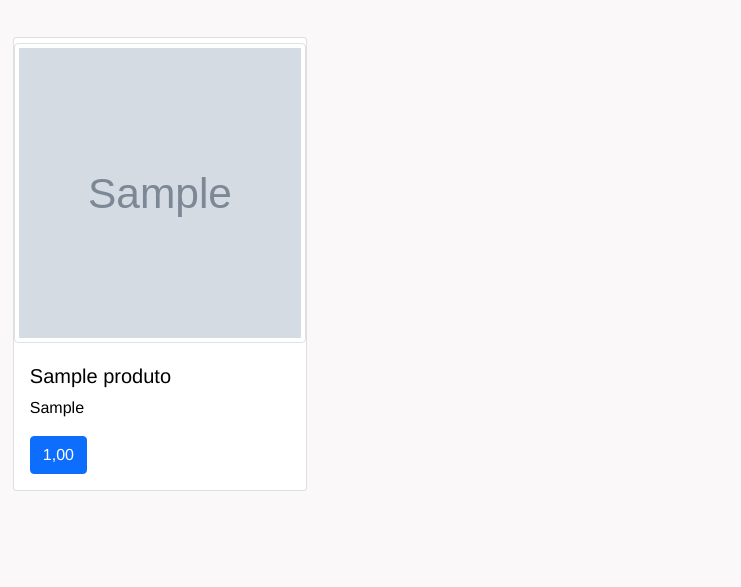
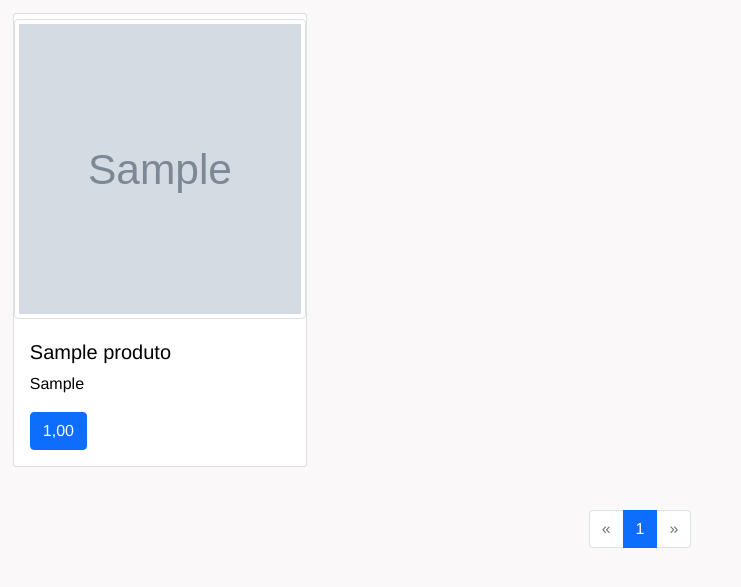
Before and after one commit to rylderoliveira/Django, a Django app: page / in a window 1280 px wide. Shown: the part 64-651 px from the top of the page, without its empty margins (0-741 px from the left). Run offline with Django 4.2, Linux system fonts and the light colour scheme; tables that the repository leaves empty hold one stand-in row (values such as "Sample post"); grey boxes marked "Sample" are stand-in pictures; some libraries are stand-ins or nearby versions.

Commit message:
Adicionando a paginação

```diff
--- a/ecommerce/static/styleIndex.css
+++ b/ecommerce/static/styleIndex.css
@@ -68,7 +68,6 @@ input[type="reset"] {
 
 table {
     background-color: rgb(250, 248, 248);
-    position: absolute;
     margin-left: 5%;
     margin-top: 1%;
     width: 90%;
--- a/loja/views.py
+++ b/loja/views.py
@@ -4,6 +4,7 @@ from loja.forms import ProductForm
 from .models import Produto
 from django.contrib.auth.models import User
 from django.contrib import messages
+from django.core.paginator import Paginator, EmptyPage, PageNotAnInteger
 
 
 # Create your views here.
@@ -11,8 +12,12 @@ def index(request):
 
     produtos = Produto.objects.order_by('nome').filter(publicado=True)
 
+    paginator = Paginator(produtos, 4)
+    page = request.GET.get('page')
+    produtos_por_pagina = paginator.get_page(page)
+
     listaProdutos = {
-        'lista': produtos
+        'lista': produtos_por_pagina
     }
 
     return render(request, 'loja/index.html', listaProdutos)
@@ -21,8 +26,12 @@ def lista(request):
 
     produtos = Produto.objects.order_by('nome').filter(cadastrado_por_id=request.user.id)
 
+    paginator = Paginator(produtos, 3)
+    page = request.GET.get('page')
+    produtos_por_pagina = paginator.get_page(page)
+
     listaProdutos = {
-        'lista': produtos
+        'lista': produtos_por_pagina
     }
 
     return render(request, 'loja/listaProdutos.html', listaProdutos)
--- a/templates/_head.html
+++ b/templates/_head.html
@@ -16,11 +16,11 @@
     <script src="https://cdn.jsdelivr.net/npm/bootstrap@5.1.3/dist/js/bootstrap.min.js" integrity="sha384-QJHtvGhmr9XOIpI6YVutG+2QOK9T+ZnN4kzFN1RtK3zEFEIsxhlmWl5/YESvpZ13" crossorigin="anonymous"></script>
 
     {% include 'partials/header.html' %}
-    <main>
 
-        {% block content %}
-        {% endblock %}
+    {% block content %}
 
-    </main>
+    {% endblock %}
+
+
 </body>
 </html>
--- a/templates/loja/index.html
+++ b/templates/loja/index.html
@@ -1,6 +1,5 @@
 {% extends '_head.html' %}
 {% block content %}
-  <br>
   {% include 'partials/alertas.html' %}
   <div style="display:flex; width: 100%; flex-wrap: wrap; padding-bottom: 20px">
     {% for produto in lista %}
@@ -14,4 +13,5 @@
       </div>
     {% endfor %}
   </div>
+  {% include 'partials/paginator.html' %}
 {% endblock %}
--- a/templates/loja/listaProdutos.html
+++ b/templates/loja/listaProdutos.html
@@ -1,6 +1,5 @@
 {% extends '_head.html' %}
 {% block content %}
-        <br>
         {% include 'partials/alertas.html' %}
         {% include 'partials/tabela.html' %}
 {% endblock %}
--- /dev/null
+++ b/templates/partials/paginator.html
@@ -0,0 +1,37 @@
+<div class="container" style="margin-top: 10px;">
+
+    <ul class="pagination justify-content-center">
+        {% if lista.has_previous %}
+        <li class="page-item">
+            <a href="?page={{ lista.previous_page_number }}" class="page-link">&laquo;</a>
+        </li>
+        {% else %}
+        <li class="page-item disabled">
+            <a class="page-link">&laquo;</a>
+        </li>
+        {% endif %}
+
+        {% for pagina in lista.paginator.page_range %}
+        {% if lista.number == pagina %}
+        <li class="page-item active">
+            <a class="page-link">{{pagina}}</a>
+        </li>
+        {% else %}
+        <li class="page-item">
+            <a href="?page={{pagina}}" class="page-link">{{pagina}}</a>
+        </li>
+        {% endif %}
+        {% endfor %}
+
+        {% if lista.has_next %}
+        <li class="page-item">
+            <a href="?page={{ lista.next_page_number }}" class="page-link">&raquo;</a>
+        </li>
+        {% else %}
+        <li class="page-item disabled">
+            <a class="page-link">&raquo;</a>
+        </li>
+        {% endif %}
+    </ul>
+
+</div>
--- a/templates/partials/tabela.html
+++ b/templates/partials/tabela.html
@@ -26,4 +26,5 @@
             {% endfor %}
         </tbody>
     </table>
+    {% include 'partials/paginator.html' %}
 </div>
```
Also changed, not shown: media/fotos/23/02/2022/2.jpg (added), media/fotos/23/02/2022/facil.png (added), media/fotos/23/02/2022/icons8-engarrafamento-64.png (added), media/fotos/23/02/2022/icons8-entrega-64.png (added).
